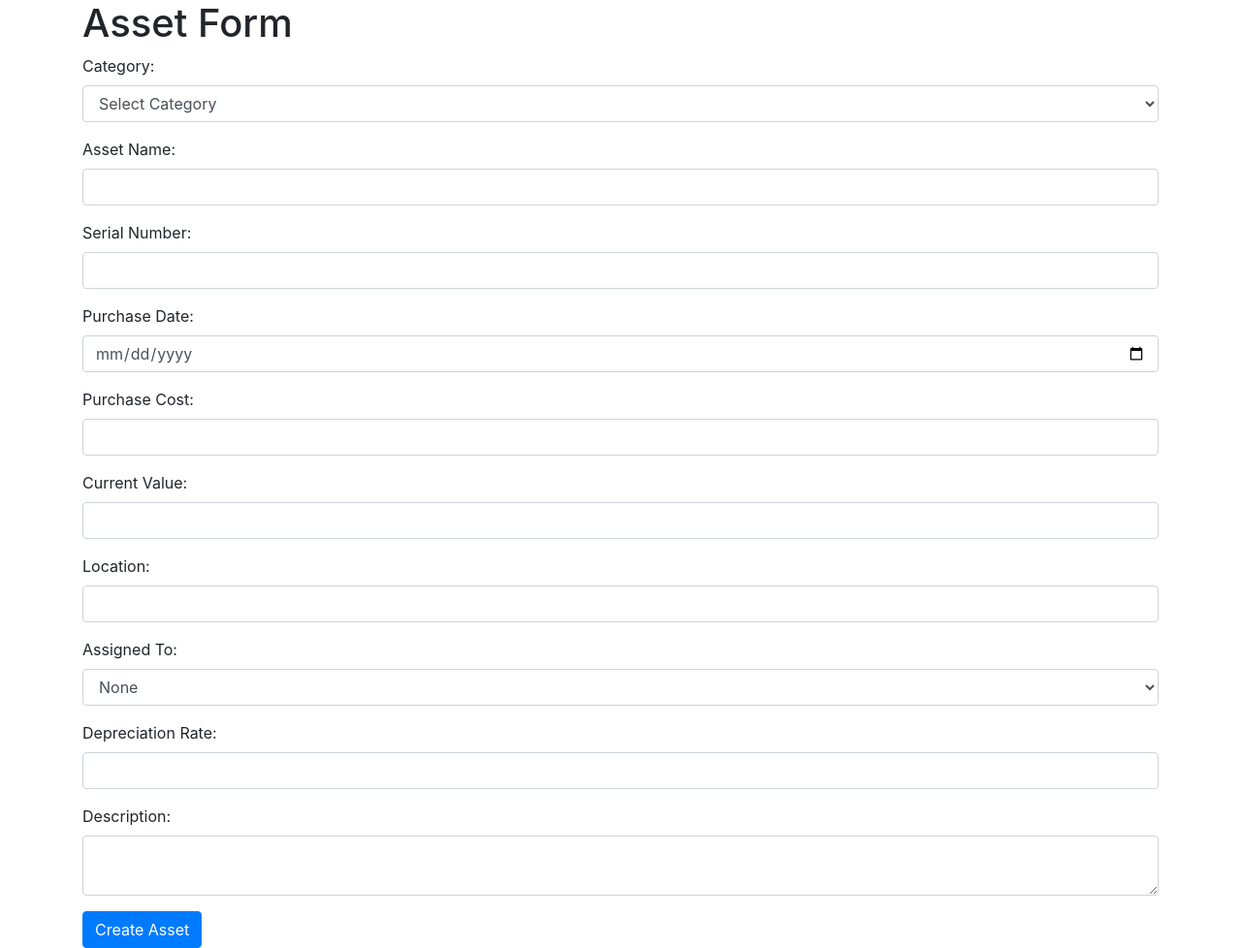
After one commit to Ayushkabra09/Asset_Management_with_Depreciation, a Flask app: page /createAsset in a window 1280 px wide. The commit adds this page. Shown: the whole page at 97% size. Run offline with Flask 3, Linux system fonts and the light colour scheme; the visitor is signed in with stand-in values (Sample User, id 1); data comes from the database, SQL or seed files in the repository; data that the repository does not hold is empty; some libraries are stand-ins or nearby versions.

Commit message:
asset creation flow is done

```diff
--- a/website/models.py
+++ b/website/models.py
@@ -27,8 +27,10 @@ class Asset(db.Model):
     current_value = db.Column(db.Float, nullable=False)
     location = db.Column(db.String(100), nullable=False)
     assigned_to = db.Column(db.Integer, db.ForeignKey('user.id'), nullable=True)
+    depreciation_rate = db.Column(db.Float, nullable=False)  # New field for depreciation rate
     description = db.Column(db.Text, nullable=True)
     # Add more fields as needed
+    created_by = db.Column(db.Integer, db.ForeignKey('user.id'), nullable=False)
 
     created_at = db.Column(db.DateTime, nullable=False, default=datetime.utcnow)
     updated_at = db.Column(db.DateTime, nullable=False, default=datetime.utcnow, onupdate=datetime.utcnow)
--- /dev/null
+++ b/website/templates/create_asset.html
@@ -0,0 +1,79 @@
+<!DOCTYPE html>
+<html lang="en">
+  <head>
+    <meta charset="UTF-8" />
+    <meta name="viewport" content="width=device-width, initial-scale=1.0" />
+    <link
+      rel="stylesheet"
+      href="https://stackpath.bootstrapcdn.com/bootstrap/4.4.1/css/bootstrap.min.css"
+      integrity="sha384-Vkoo8x4CGsO3+Hhxv8T/Q5PaXtkKtu6ug5TOeNV6gBiFeWPGFN9MuhOf23Q9Ifjh"
+      crossorigin="anonymous"
+    />
+    <link
+      rel="stylesheet"
+      href="https://stackpath.bootstrapcdn.com/font-awesome/4.7.0/css/font-awesome.min.css"
+      crossorigin="anonymous"
+    />
+    <title>Document</title>
+  </head>
+  <body>
+    <div class="container">
+      <h1>Asset Form</h1>
+      <form method="POST">
+        <div class="form-group">
+            <label for="category">Category:</label>
+            <select class="form-control" id="category" name="category" required>
+              <option value="">Select Category</option>
+              {% for category in categories %}
+              <option value="{{ category.id }}">{{ category.name }}</option>
+              {% endfor %}
+            </select>
+          </div>
+        <div class="form-group">
+          <label for="asset_name">Asset Name:</label>
+          <input type="text" class="form-control" id="asset_name" name="asset_name" required>
+        </div>
+        <div class="form-group">
+          <label for="serial_number">Serial Number:</label>
+          <input type="text" class="form-control" id="serial_number" name="serial_number" required>
+        </div>
+        <div class="form-group">
+          <label for="purchase_date">Purchase Date:</label>
+          <input type="date" class="form-control" id="purchase_date" name="purchase_date" required>
+        </div>
+        <div class="form-group">
+          <label for="purchase_cost">Purchase Cost:</label>
+          <input type="number" class="form-control" id="purchase_cost" name="purchase_cost" step="0.01" required>
+        </div>
+        <div class="form-group">
+          <label for="current_value">Current Value:</label>
+          <input type="number" class="form-control" id="current_value" name="current_value" step="0.01" required>
+        </div>
+        <div class="form-group">
+          <label for="location">Location:</label>
+          <input type="text" class="form-control" id="location" name="location" required>
+        </div>
+        <div class="form-group">
+          <label for="assigned_to">Assigned To:</label>
+          <select class="form-control" id="assigned_to" name="assigned_to">
+            <option value="">None</option>
+            {% for user in users %}
+            <option value="{{ user.id }}">{{ user.first_name }}</option>
+            {% endfor %}
+          </select>
+        </div>
+        <div class="form-group">
+            <label for="depreciation_rate">Depreciation Rate:</label>
+            <input type="number" class="form-control" id="depreciation_rate" name="depreciation_rate" step="0.01" required>
+          </div>
+        <div class="form-group">
+          <label for="description">Description:</label>
+          <textarea class="form-control" id="description" name="description"></textarea>
+        </div>
+        <!-- Add more fields as needed -->
+        <button type="submit" class="btn btn-primary">Create Asset</button>
+      </form>
+
+    </div>
+  </body>
+</html>
--- a/website/templates/sidebar.html
+++ b/website/templates/sidebar.html
@@ -2,9 +2,9 @@
 
 <div class="sidebar">
     <ul>
-      <li><a href="{{ url_for('views.asset_category') }}">Dashboard</a></li>
-      <li><a href="{{ url_for('views.home') }}">Asset Category Setup</a></li>
-      <li><a href="{{ url_for('views.home') }}">Asset Listing</a></li>
+      <li><a href="{{ url_for('views.home') }}">Dashboard</a></li>
+      <li><a href="{{ url_for('views.asset_category') }}">Asset Category Setup</a></li>
+      <li><a href="{{ url_for('views.asset_listing') }}">Asset Listing</a></li>
       <!-- Add more menu items as needed -->
     </ul>
   </div>
--- a/website/views.py
+++ b/website/views.py
@@ -1,6 +1,6 @@
 from flask import Blueprint, render_template, request, flash, redirect, url_for
 from flask_login import login_required, current_user
-from .models import AssetCategory
+from .models import AssetCategory, Asset, User
 from . import db
 
 views = Blueprint('views', __name__)
@@ -20,7 +20,7 @@ def asset_category():
     return render_template("asset_category.html", user=current_user, categories=categories)
 
 
-@views.route('/createAssetCategory', methods=['GET','POST'])
+@views.route('/createAssetCategory', methods=['GET', 'POST'])
 @login_required
 def create_asset_category():
     if (request.method == 'POST'):
@@ -44,3 +44,58 @@ def create_asset_category():
         '''
 
     return render_template("create_asset_category.html", user=current_user)
+
+
+@views.route('/assetListing')
+@login_required
+def asset_listing():
+    assets = Asset.query.all()
+    return render_template("asset_listing.html", user=current_user, assets=assets, User = User, AssetCategory = AssetCategory)
+
+
+@views.route('/createAsset', methods=['GET', 'POST'])
+@login_required
+def create_asset():
+
+    if (request.method == 'POST'):
+        asset_category = request.form.get('category')
+        asset_name = request.form.get('asset_name')
+        serial_number = request.form.get('serial_number')
+        purchase_date = request.form.get('purchase_date')
+        purchase_cost = request.form.get('purchase_cost')
+        current_value = request.form.get('current_value')
+        location = request.form.get('location')
+        assigned_to = request.form.get('assigned_to')
+        depreciation_rate = request.form.get('depreciation_rate')
+        description = request.form.get('description')
+        created_by = current_user.id
+
+        # Create a new instance of the Asset model
+        new_asset = Asset(
+            category_id = asset_category,
+            asset_name=asset_name,
+            serial_number=serial_number,
+            purchase_date=purchase_date,
+            purchase_cost=purchase_cost,
+            current_value=current_value,
+            location=location,
+            assigned_to=assigned_to,
+            depreciation_rate = depreciation_rate,
+            description=description,
+            created_by=created_by
+        )
+
+        # Add the new asset to the database
+        db.session.add(new_asset)
+        db.session.commit()
+
+        return '''
+        <script>
+            window.opener.location.reload();
+            window.close();
+        </script>
+        '''
+    users = User.query.all()
+    categories = AssetCategory.query.all()
+
+    return render_template("create_asset.html", users=users, categories=categories, user=current_user)
```
Also changed, not shown: migrations/versions/36dd5d13b518_asset_table_change.py (added, +32 -0 lines), migrations/versions/6924979226be_asset_table_change.py (added, +34 -0 lines), website/templates/asset_listing.html (added, +39 -0 lines).
